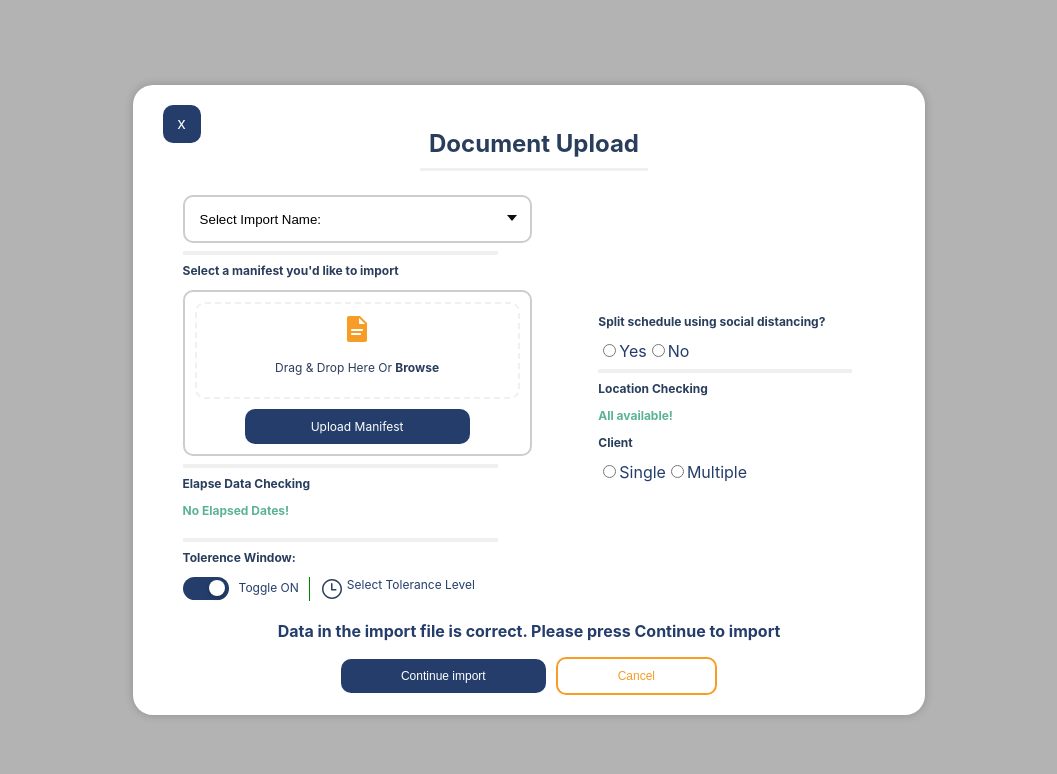
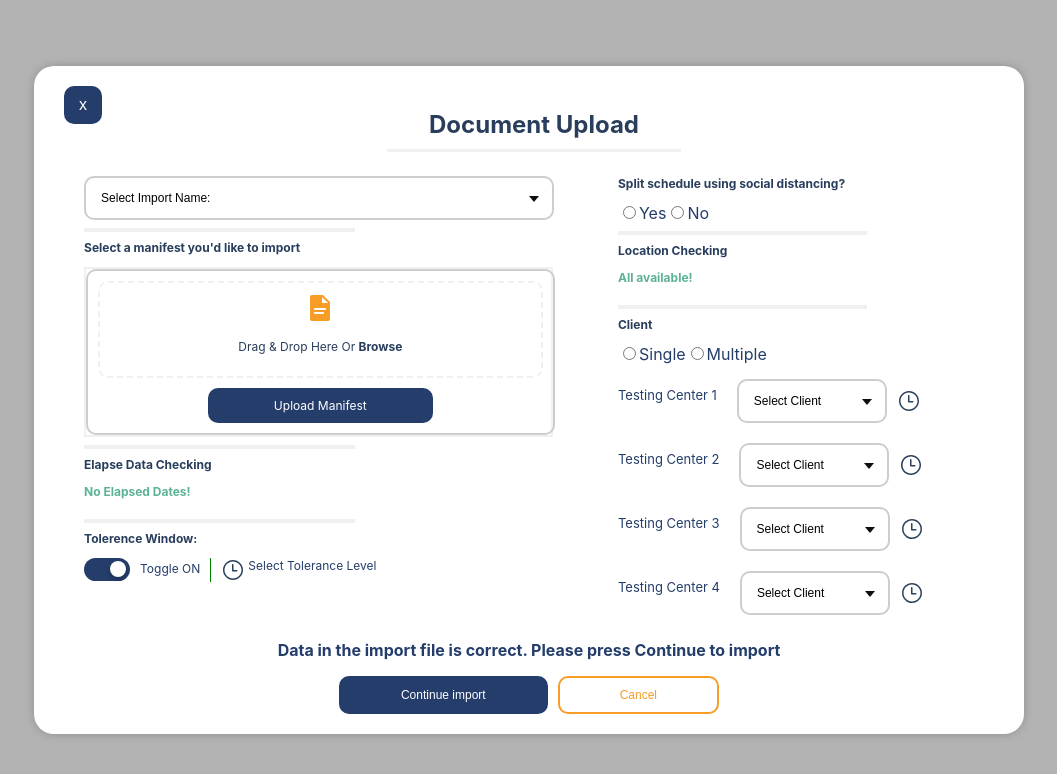
Before and after one commit to zeshankhatri/react-skyhop, a React (Create React App) app: page / in a window 1280 px wide. Both pictures are taken after a click on the button "Upload a Document!". Shown: the top 774 px of the page, without its empty margins (111-1168 px from the left). Built offline with nearby package versions, Linux system fonts and the light colour scheme.

Commit message:
Modal complete.

```diff
--- a/src/App.css
+++ b/src/App.css
@@ -93,19 +93,24 @@
 .Modal-body-left {
   display: flex;
   flex-direction: column;
-  justify-content: center;
+  justify-content: flex-start;
   align-items: flex-start;
+}
+
+.Dropdown-import {
+  width: 88%;
 }
 
 .Line-left {
   border: 2px solid #f0f0f0;
-  width: 75%;
+  width: 50%;
   margin-left: 0;
 }
 
 .Line-right {
   border: 2px solid #f0f0f0;
-  width: 110%;
+  width: 80%;
+  margin-left: 0;
 }
 
 .Modal-subheading {
@@ -115,10 +120,15 @@
   margin-top: 0;
 }
 
+.Upload {
+  border: 2px solid #f0f0f0;
+  width: 87%;
+}
+
 .Upload-container {
   border: 2px solid #cdcdcd;
   border-radius: 10px;
-  width: 345px;
+  width: 100%;
   cursor: pointer;
 }
 
@@ -143,7 +153,7 @@
   background-color: #243d6b;
   color: #ffffff;
   padding-block: 10px;
-  margin-inline: 60px;
+  margin-inline: 120px;
   margin-bottom: 10px;
   border: none;
   border-radius: 10px;
@@ -186,7 +196,7 @@
 .Modal-body-right {
   display: flex;
   flex-direction: column;
-  justify-content: center;
+  justify-content: flex-start;
   align-items: flex-start;
   padding-right: 50px;
 }
@@ -201,7 +211,7 @@
   padding-block: 10px;
   padding-inline: 60px;
   margin-right: 5px;
-  border: none;
+  border: 2px solid #243d6b;
   border-radius: 10px;
   cursor: pointer;
   font-size: 12px;
@@ -209,6 +219,7 @@
 
 .Continue-button:hover {
   background-color: #295cb8;
+  border: 2px solid #295cb8;
 }
 
 .Cancel-button {
--- a/src/App.js
+++ b/src/App.js
@@ -2,6 +2,7 @@ import "./App.css";
 import Dropdown from "./components/Dropdown";
 import ToggleSwitch from "./components/ToggleSwitch";
 import Radio from "./components/Radio";
+import TestingCenter from "./components/TestingCenter";
 import { useState } from "react";
 
 function App() {
@@ -48,18 +49,21 @@ function App() {
               </div>
               <div className="Modal-body">
                 <div className="Modal-body-left">
+                  <div className="Dropdown-import">
                     <Dropdown
+                      label="Select Import Name:"
                       menuItems={[
                         "Import Type 1",
                         "Import Type 2",
                         "Import Type 3",
                       ]}
                     />
+                  </div>
                   <hr className="Line-left" />
                   <p className="Modal-subheading">
                     Select a manifest you'd like to import
                   </p>
-                  <label>
+                  <label className="Upload">
                     <div
                       className="Upload-container"
                       onDrop={handleDrop}
@@ -121,8 +125,13 @@ function App() {
                   <hr className="Line-right"></hr>
                   <p className="Modal-subheading">Location Checking</p>
                   <p className="Success-text">All available!</p>
+                  <hr className="Line-right"></hr>
                   <p className="Modal-subheading">Client</p>
                   <Radio options={["Single", "Multiple"]} />
+                  <TestingCenter id={1} />
+                  <TestingCenter id={2} />
+                  <TestingCenter id={3} />
+                  <TestingCenter id={4} />
                 </div>
               </div>
               <div className="Modal-footer">
@@ -132,7 +141,9 @@ function App() {
                 </p>
                 <div className="Modal-footer-buttons">
                   <button className="Continue-button">Continue import</button>
-                  <button className="Cancel-button" onClick={handleClose}>Cancel</button>
+                  <button className="Cancel-button" onClick={handleClose}>
+                    Cancel
+                  </button>
                 </div>
               </div>
             </div>
--- a/src/components/Dropdown.css
+++ b/src/components/Dropdown.css
@@ -1,3 +1,7 @@
+.Dropdown {
+  width: 100%;
+}
+
 .Dropdown-form {
   display: flex;
   justify-content: space-between;
@@ -6,6 +10,7 @@
   border-radius: 10px;
   padding-left: 15px;
   cursor: pointer;
+  width: 100%;
 }
 
 .Dropdown-form:hover {
@@ -13,8 +18,9 @@
 }
 
 .Dropdown-selected {
-  width: 300px;
   text-align: left;
+  font-size: 12px;
+  text-wrap: nowrap;
 }
 
 .Dropdown-menu {
--- a/src/components/Dropdown.js
+++ b/src/components/Dropdown.js
@@ -1,9 +1,9 @@
 import "./Dropdown.css";
 import { useState } from "react";
 
-export default function Dropdown({ menuItems }) {
+export default function Dropdown({ label, menuItems }) {
   const [open, setOpen] = useState(false);
-  const [selected, setSelected] = useState("Select Import Name:");
+  const [selected, setSelected] = useState(label);
 
   const handleSelect = (menuItem) => {
     setSelected(menuItem);
@@ -11,7 +11,7 @@ export default function Dropdown({ menuItems }) {
   };
 
   return (
-    <div>
+    <div className="Dropdown">
       <button className="Dropdown-form" onClick={() => setOpen(!open)}>
         <p className="Dropdown-selected">{selected}</p>
         <svg
--- /dev/null
+++ b/src/components/TestingCenter.css
@@ -0,0 +1,24 @@
+.Testing-center {
+  display: flex;
+  margin-top: 10px;
+}
+
+.Testing-center-label {
+  text-align: start;
+  font-size: 13px;
+  text-wrap: nowrap;
+  padding-bottom: 12px;
+}
+
+.Testing-center-dropdown {
+  display: flex;
+  align-items: center;
+  margin-right: 10px;
+  margin-left: 20px;
+  width: 150px;
+}
+
+.Testing-center-icon {
+  display: flex;
+  align-items: center;
+}
--- /dev/null
+++ b/src/components/TestingCenter.js
@@ -0,0 +1,27 @@
+import "./TestingCenter.css";
+import Dropdown from "./Dropdown";
+
+export default function TestingCenter({ id }) {
+  return (
+    <div className="Testing-center">
+      <p className="Testing-center-label">Testing Center {id}</p>
+      <div className="Testing-center-dropdown">
+        <Dropdown
+          label="Select Client"
+          menuItems={["Client 1", "Client 2", "Client 3"]}
+        ></Dropdown>
+      </div>
+      <div className="Testing-center-icon">
+        <svg
+          xmlns="http://www.w3.org/2000/svg"
+          fill="#293e5c"
+          width="24"
+          height="24"
+          viewBox="0 0 48 48"
+        >
+          <path d="M 24 4 C 12.972066 4 4 12.972074 4 24 C 4 35.027926 12.972066 44 24 44 C 35.027934 44 44 35.027926 44 24 C 44 12.972074 35.027934 4 24 4 z M 24 7 C 33.406615 7 41 14.593391 41 24 C 41 33.406609 33.406615 41 24 41 C 14.593385 41 7 33.406609 7 24 C 7 14.593391 14.593385 7 24 7 z M 23.476562 11.978516 A 1.50015 1.50015 0 0 0 22 13.5 L 22 25.5 A 1.50015 1.50015 0 0 0 23.5 27 L 31.5 27 A 1.50015 1.50015 0 1 0 31.5 24 L 25 24 L 25 13.5 A 1.50015 1.50015 0 0 0 23.476562 11.978516 z"></path>
+        </svg>
+      </div>
+    </div>
+  );
+}
```
Lines whose indentation alone changed are shown as unchanged.
